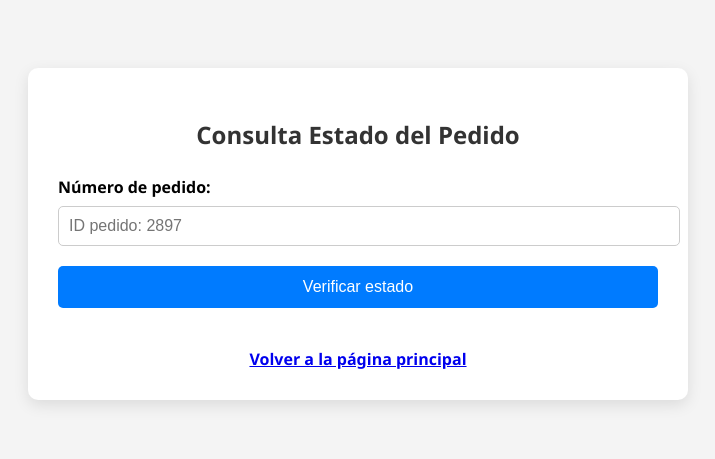
After one commit to jerozapata/Delicious-Chips, a Flask app: page /estado_pedido in a window 1280 px wide. The commit adds this page. Shown: the top 459 px of the page, without its empty margins (282-997 px from the left). Run offline with Flask 3, Linux system fonts and the light colour scheme.

Commit message:
consulta_estado_pedido
Se creo la funcionalidad de consulta de estado de pedido, además añadí el numero de id del pedido a la factura y a la lista de pedidos para que se visualizara, también cree la pagina de éxito que al registrar un pedido muestra el mensaje de éxito y tiene el botón de generar factura y de pedir de nuevo

```diff
--- a/Delicious chips/app.py
+++ b/Delicious chips/app.py
@@ -12,9 +12,10 @@ def leer_pedidos():
             for linea in f:
                 partes = linea.strip().split(',')
                 if len(partes) >= 8:
-                    producto, cantidad, sabor, observaciones, nombre, documento, telefono, entrega, direccion, hora_str = partes
+                    pid, producto, cantidad, sabor, observaciones, nombre, documento, telefono, entrega, direccion, hora_str = partes
                     hora = datetime.strptime(hora_str, '%Y-%m-%d %H:%M:%S')
                     pedidos.append({
+                        "id": int(pid),
                         "producto": producto,
                         "cantidad": int(cantidad),
                         "sabor": sabor,
@@ -30,6 +31,24 @@ def leer_pedidos():
         pass
     return sorted(pedidos, key=lambda x: x['hora'])
 
+def obtener_nuevo_id():
+    """
+    Genera un nuevo ID secuencial basado en el último ID del archivo de pedidos.
+    Si no hay pedidos aún, empieza en 1.
+    """
+    try:
+        with open(ARCHIVO_PEDIDOS, 'r', encoding='utf-8') as f:
+            lineas = f.readlines()
+            if not lineas:
+                return 1
+            ultima_linea = lineas[-1].strip()
+            partes = ultima_linea.split(',')
+            if partes and partes[0].isdigit():
+                return int(partes[0]) + 1
+            else:
+                return 1
+    except FileNotFoundError:
+        return 1
 
 @app.route('/')
 def index():
@@ -54,39 +73,46 @@ def reg_pedido():
     hora = datetime.now()
     hora_for = hora.strftime('%Y-%m-%d %H:%M:%S')
 
+    pedido_id = obtener_nuevo_id()
+
     # Guardar en un archivo
     with open(ARCHIVO_PEDIDOS, 'a', encoding='utf-8') as f:
         f.write(
-            f"{producto},{cantidad},{sabor},"
+            f"{pedido_id},{producto},{cantidad},{sabor},"
             f"{observaciones.capitalize()},{nombre.capitalize()},{documento}, "
             f"{telefono},{forma_entrega.capitalize()},{direccion.capitalize()},{hora_for}\n"
         )
+
+    return redirect(url_for('pedido_exitoso', pedido_id=pedido_id))
+    #return redirect(url_for('registrar_pedido', exito='1', pid=pedido_id))
     #facturación
-    pedidos = leer_pedidos()
-    pedido_id = len(pedidos) - 1
-    return redirect(url_for('factura', pedido_id=pedido_id))
+    #return redirect(url_for('factura', pedido_id=pedido_id))
+
+@app.route('/pedido_exitoso/<int:pedido_id>')
+def pedido_exitoso(pedido_id):
+
+    return render_template('pedido_exitoso.html', pedido_id=pedido_id)
 
 @app.route('/pedidos')
 def pedidos():
     pedidos = leer_pedidos()
-    return render_template('lista_pedidos.html', pedidos=pedidos)
+    return render_template('lista_pedidos.html', pedidos=enumerate(pedidos))
 
 @app.route('/detalle_pedido_cliente/<int:pedido_id>')
 def detalle_pedido_cliente(pedido_id):
     pedidos = leer_pedidos()
-    if 0 <= pedido_id < len(pedidos):
-        pedido = pedidos[pedido_id]
-        return render_template('detalle_pedido_cliente.html', pedido=pedido)
+    pedido = next((p for p in pedidos if p['id'] == pedido_id), None)
+    if pedido:
+        return render_template('detalle_pedido_cliente.html', pedido=pedido, pedido_index=pedido_id)
     return "Pedido no encontrado", 404
 
 
 @app.route('/factura/<int:pedido_id>')
 def factura(pedido_id):
     pedidos = leer_pedidos()
-    if 0 <= pedido_id < len(pedidos):
-        pedido = pedidos[pedido_id]
+    pedido = next((p for p in pedidos if p['id'] == pedido_id), None)
+    if pedido:
         return render_template('factura.html', pedido=pedido, pedido_index=pedido_id)
-
     return "Factura no encontrada", 404
 
 ARCHIVO_CONTACTOS = 'contactos.txt'
@@ -108,5 +134,31 @@ def contactanos():
 
     return render_template('contactanos.html')
 
+@app.route('/estado_pedido')
+def estado_pedido():
+    return render_template('estado_pedido.html')
+
+
+@app.route('/ver_estado_pedido', methods=['POST'])
+def ver_estado_pedido():
+    try:
+        numero = int(request.form['numero'])
+        pedidos = leer_pedidos()
+
+        pedido = next((p for p in pedidos if p['id'] == numero), None)
+        if pedido:
+            estado = pedido.get('estado', 'Registrado')
+            mensaje = f"📦 El estado actual del pedido #{numero:04d} es: {estado.upper()}"
+            clase_color = 'verde'
+        else:
+            mensaje = "❌ No se encontró el pedido. Verifica el número ingresado."
+            clase_color = 'rojo'
+
+    except:
+        mensaje = "⚠️ Número inválido. Intenta nuevamente."
+        clase_color = 'rojo'
+
+    return render_template('estado_pedido.html', mensaje=mensaje, clase_color=clase_color)
+
 if __name__ == '__main__':
     app.run(debug=True)
--- a/Delicious chips/templates/Factura.html
+++ b/Delicious chips/templates/Factura.html
@@ -24,6 +24,7 @@
 <body>
 <div class="factura">
     <h2>Factura del Pedido</h2>
+    <p><strong>ID del Pedido:</strong> {{ "%04d" % pedido.id }}</p>
     <p><strong>Nombre:</strong> {{ pedido.nombre }}</p>
     <p><strong>Documento:</strong> {{ pedido.documento }}</p>
     <p><strong>Teléfono:</strong> {{ pedido.telefono }}</p>
--- a/Delicious chips/templates/detalle_pedido_cliente.html
+++ b/Delicious chips/templates/detalle_pedido_cliente.html
@@ -60,6 +60,7 @@
   <div class="detalle">
     <h1>🧾 Detalle de tu Pedido</h1>
 
+    <div class="campo"><strong>ID del Pedido:</strong> {{ "%04d" % pedido.id }}</div>
     <div class="campo"><strong>Producto:</strong> {{ pedido.producto }}</div>
     <div class="campo"><strong>Cantidad:</strong> {{ pedido.cantidad }}</div>
     <div class="campo"><strong>Sabor:</strong> {{ pedido.sabor }}</div>
--- /dev/null
+++ b/Delicious chips/templates/estado_pedido.html
@@ -0,0 +1,115 @@
+<!DOCTYPE html>
+<html lang="es">
+<head>
+    <meta charset="UTF-8">
+
+    <title>Consultar Estado del Pedido</title>
+</head>
+<style>
+        body {
+            font-family: 'Segoe UI', sans-serif;
+            background-color: #f4f4f4;
+            padding: 60px 20px;
+        }
+
+        .container {
+            max-width: 600px;
+            margin: auto;
+            background: white;
+            border-radius: 10px;
+            box-shadow: 0 5px 15px rgba(0,0,0,0.1);
+            padding: 30px;
+        }
+
+        h2 {
+            text-align: center;
+            margin-bottom: 25px;
+            color: #333;
+        }
+
+        label {
+            font-weight: bold;
+            display: block;
+            margin-bottom: 8px;
+        }
+
+        input[type="number"] {
+            width: 100%;
+            padding: 10px;
+            font-size: 16px;
+            border: 1px solid #ccc;
+            border-radius: 5px;
+        }
+
+        button {
+            width: 100%;
+            background-color: #007bff;
+            color: white;
+            border: none;
+            padding: 12px;
+            margin-top: 20px;
+            font-size: 16px;
+            border-radius: 5px;
+            cursor: pointer;
+        }
+
+        button:hover {
+            background-color: #0056b3;
+        }
+
+        .mensaje {
+            margin-top: 20px;
+            padding: 15px;
+            font-weight: bold;
+            text-align: center;
+            border-radius: 5px;
+        }
+
+        .verde {
+            background-color: #d4edda;
+            color: #155724;
+        }
+
+        .rojo {
+            background-color: #f8d7da;
+            color: #721c24;
+        }
+        .volver {
+            display: block;
+            text-align: center;
+            margin-top: 40px;
+            color: #004080;
+            font-weight: bold;
+            text-decoration: none;
+            transition: color 0.2s;
+            }
+
+        .volver:hover {
+            color: #007bff;
+            text-decoration: underline;
+        }
+
+    </style>
+<body>
+<div class="container">
+    <h2>Consulta Estado del Pedido</h2>
+
+    <form action="{{ url_for('ver_estado_pedido') }}" method="post">
+        <label for="numero">Número de pedido:</label>
+        <input type="number" name="numero" id="numero" required min="0" placeholder="ID pedido: 2897">
+        <button type="submit">Verificar estado</button>
+    </form>
+    {% if mensaje %}
+    <div class="mensaje {{ clase_color }}">
+        {{ mensaje }}
+    </div>
+    {% endif %}
+    <div class="volver">
+      <a id="backy" href="{{ url_for('index') }}">Volver a la página principal</a>
+    </div>
+
+</div>
+
+
+</body>
+</html>
--- a/Delicious chips/templates/index.html
+++ b/Delicious chips/templates/index.html
@@ -15,6 +15,7 @@
                 <li><a href="{{ url_for('registrar_pedido') }}">Realizar pedido</a></li>
                 <li>Contactanos</li>
                 <li>PQRS</li>
+                <li><a href="{{ url_for('estado_pedido') }}">Consultar estado del pedido</a></li>
             </ul>
         </div>
 
```
Also changed, not shown: Delicious chips/static/stilo.css (+12 -0 lines), Delicious chips/templates/lista_pedidos.html (+7 -6 lines), Delicious chips/templates/pedido_exitoso.html (added, +106 -0 lines), pedidos.txt (+5 -5 lines).
